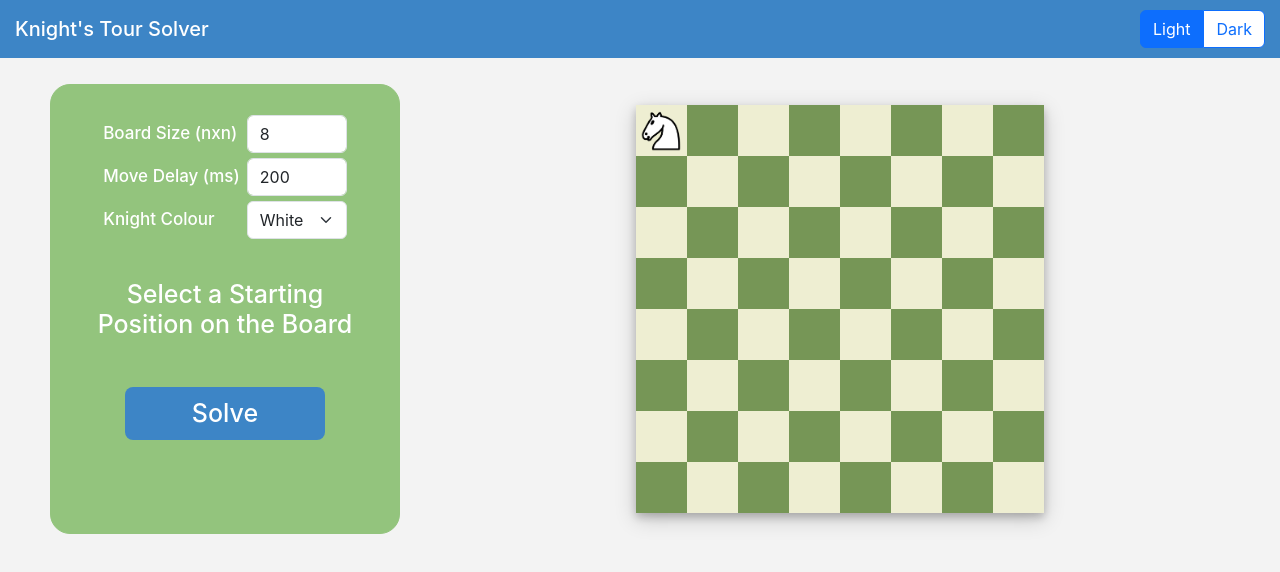
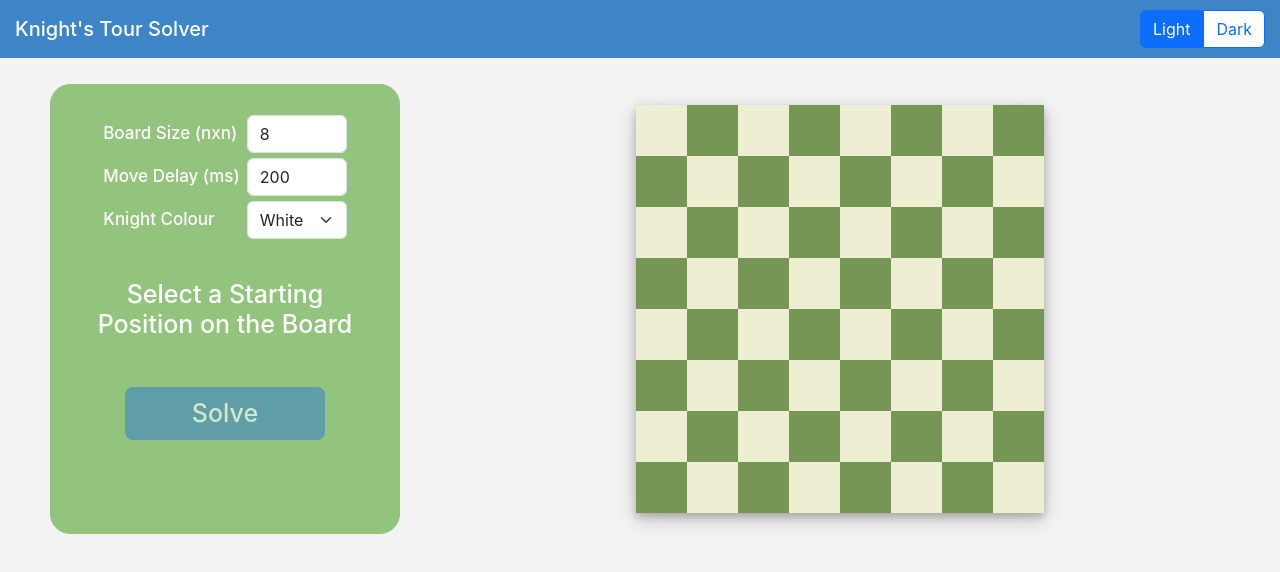
Before and after one commit to morganyeh06/knights-tour-solver, a React (Vite) app: page / in a window 1280 px wide. Shown: the top 572 px of the page. Built offline with nearby package versions, Linux system fonts and the light colour scheme.

Commit message:
update backed

```diff
--- a/src/App.tsx
+++ b/src/App.tsx
@@ -9,7 +9,7 @@ function App() {
   const [size, setSize] = useState(8);
   const [delay, setDelay] = useState(200);
   const [colour, setColour] = useState("White");
-  const [startSquare, setStartSquare] = useState([0, 0]);
+  const [startSquare, setStartSquare] = useState([-1, -1]);
 
   async function fetchAPI() {
     const base = "http://127.0.0.1:8080/?size=" + size + "&row=" + startSquare[0] + "&col=" + startSquare[1];
@@ -18,7 +18,10 @@ function App() {
   }
 
   useEffect(() => {
-    fetchAPI();
+    if(startSquare[0] !== -1 && startSquare[1] !== -1) {
+      fetchAPI();
+    }
+
   }, [size, startSquare]);
 
   // handleSizeChange(num) sets size to num and
```
